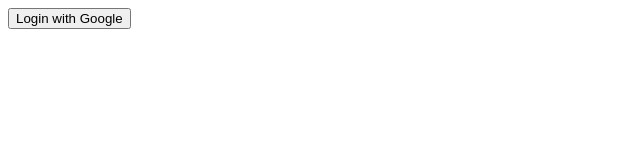
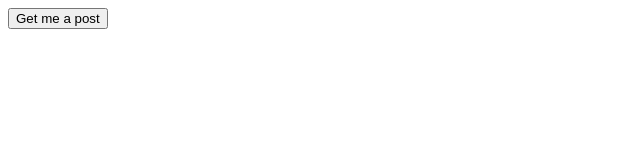
Before and after one commit to CalebOh01/firebase_basics, a plain HTML site: page public/index.html in a window 1280 px wide. Shown: the full height of the page, 0-640 px from the left. Drawn offline with Linux system fonts and the light colour scheme; some packages are replaced by stand-ins of ours.

Commit message:
first db usage

```diff
--- a/public/app.js
+++ b/public/app.js
@@ -1,7 +1,21 @@
 document.addEventListener("DOMContentLodaded", event => {
      const app = firebase.app();
 
+
 })
+
+function getPost() {
+     const db = firebase.firestore()
+
+     const myPost = db.collection('posts').doc('firstpost')
+
+     myPost.get()
+          .then(doc => {
+               const data = doc.data()
+               document.write(data.title)
+               document.write(data.views)
+          })
+}
 
 function googleLogin() {
      const provider = new firebase.auth.GoogleAuthProvider()
--- a/public/index.html
+++ b/public/index.html
@@ -9,7 +9,7 @@
     <script defer src="/__/firebase/8.6.5/firebase-app.js"></script>
     <!-- include only the Firebase features as you need -->
     <script defer src="/__/firebase/8.6.5/firebase-auth.js"></script>
-    <script defer src="/__/firebase/8.6.5/firebase-database.js"></script>
+    <!-- <script defer src="/__/firebase/8.6.5/firebase-database.js"></script> -->
     <script defer src="/__/firebase/8.6.5/firebase-firestore.js"></script>
     <script defer src="/__/firebase/8.6.5/firebase-functions.js"></script>
     <script defer src="/__/firebase/8.6.5/firebase-messaging.js"></script>
@@ -26,8 +26,11 @@
 
   </head>
   <body>
-    <button onclick="googleLogin()">
+    <!-- <button onclick="googleLogin()">
       Login with Google
+    </button> -->
+    <button onclick="getPost()" >
+      Get me a post
     </button>
     <script src="app.js">
     </script>
```
